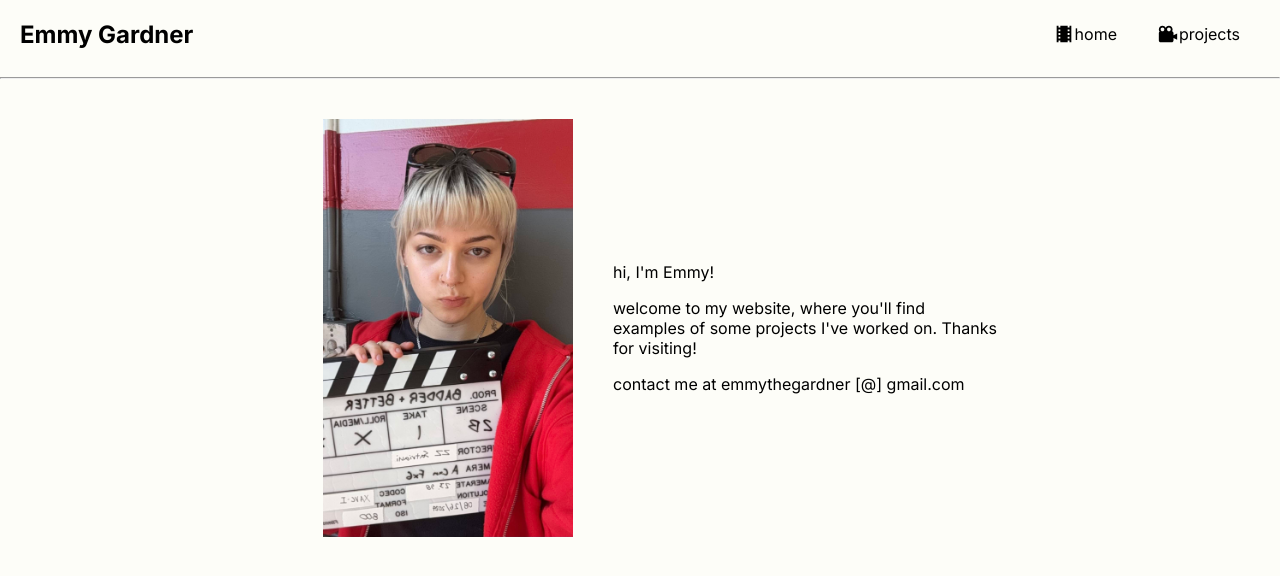
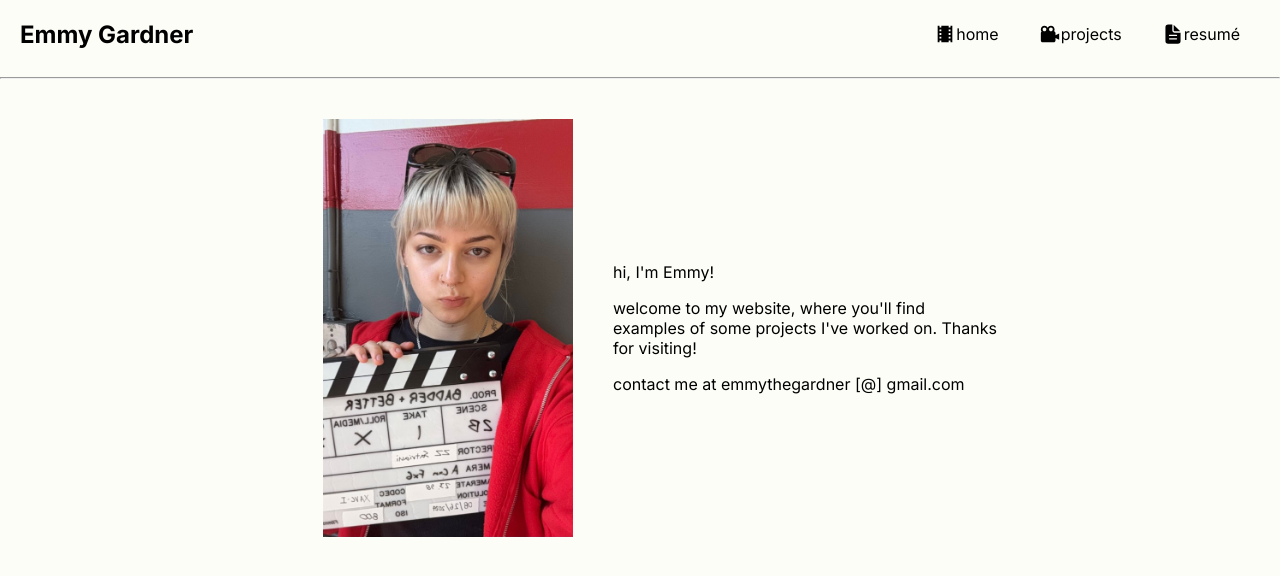
Before and after one commit to gracebmanning/emmy-portfolio, a React (Create React App) app: page / in a window 1280 px wide. Shown: the top 576 px of the page. Built offline with nearby package versions, Linux system fonts and the light colour scheme.

Commit message:
update navbar with resume

```diff
--- a/src/components/Navigation/navigation.js
+++ b/src/components/Navigation/navigation.js
@@ -1,7 +1,7 @@
 import './navigation.css';
 import { MdLocalMovies } from "react-icons/md";
 import { BiSolidCameraMovie } from "react-icons/bi";
-
+import { IoDocumentText } from "react-icons/io5";
 
 export default function Navigation(){
     return(
@@ -20,6 +20,12 @@ export default function Navigation(){
                         projects
                     </a>
                 </li>
+                <li className='navItem'>
+                    <a href="/resume" target="_blank">
+                        <IoDocumentText className='navIcon' />
+                        resumé
+                    </a>
+                </li>
             </ul>
         </nav>
     )
```
